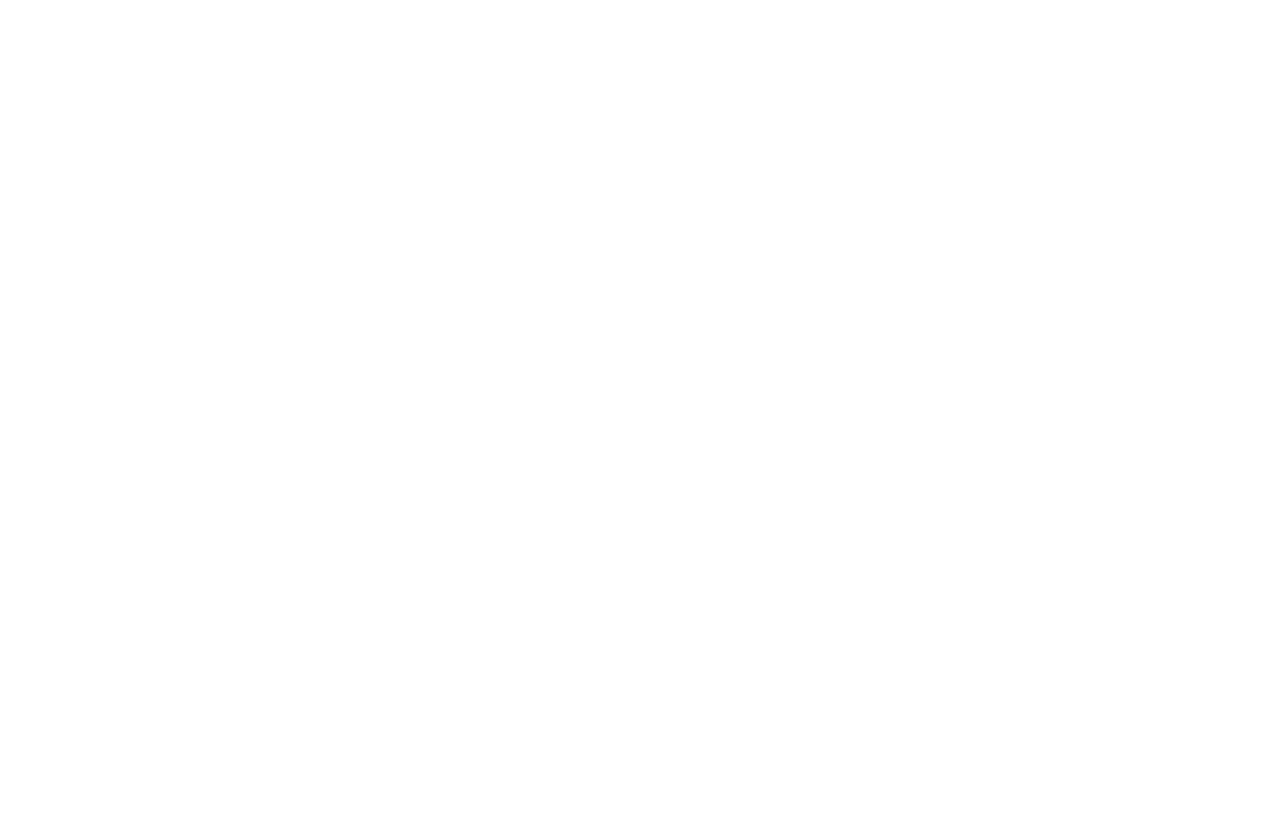
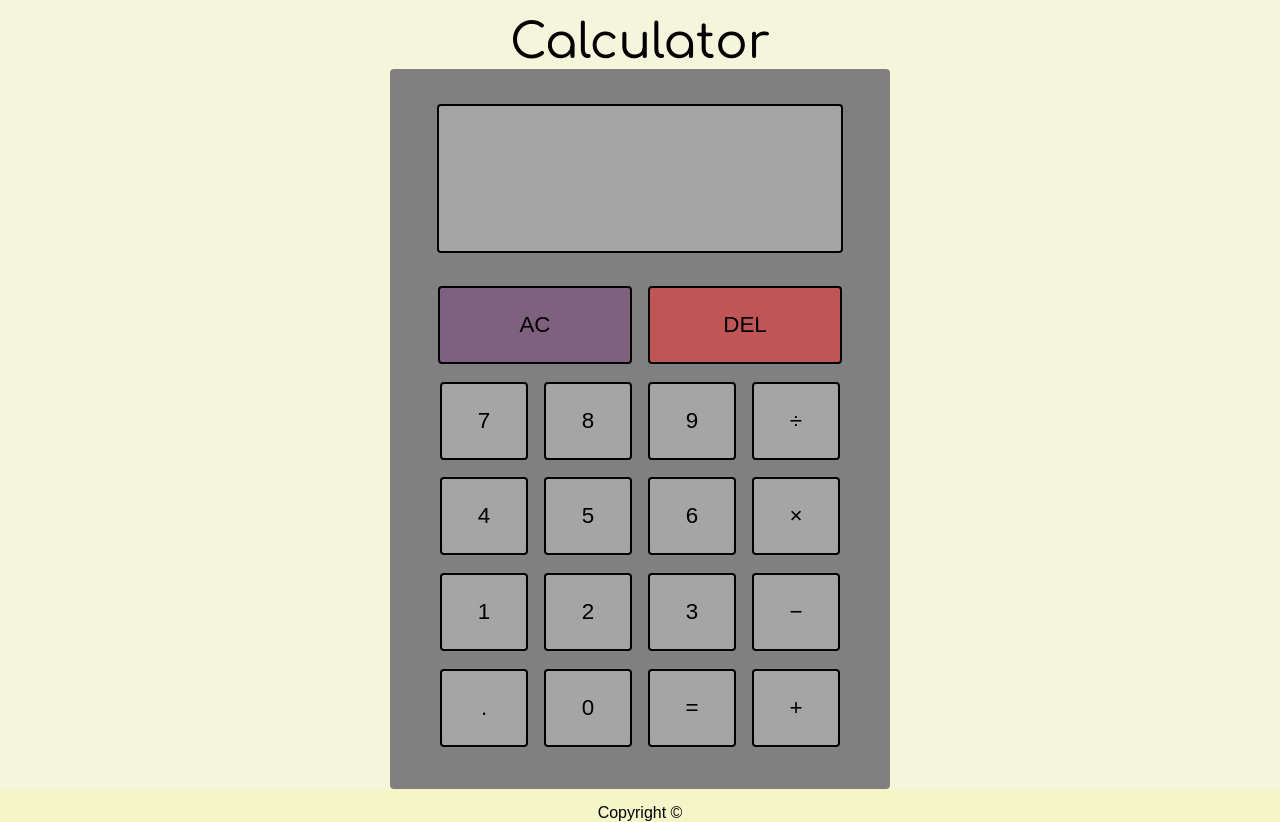
Before and after one commit to Azl23635/odin-calculator, a plain HTML site: page index.html in a window 1280 px wide. Before the commit the page ends 800 px from the top, so only its background shows below. Drawn offline with Linux system fonts and the light colour scheme.

Commit message:
style: full styling complete

```diff
--- a/index.html
+++ b/index.html
@@ -11,5 +11,33 @@
     <link rel="stylesheet" href="styles.css" />
     <script src="script.js" defer></script>
   </head>
-  <body></body>
+  <body>
+    <div class="heading">Calculator</div>
+    <div class="main">
+      <div class="calc">
+        <div class="screen"></div>
+        <div class="buttons">
+          <div class="ac normal-btn" id="ac">AC</div>
+          <div class="del normal-btn" id="del">DEL</div>
+          <div class="seven normal-btn" id="7">7</div>
+          <div class="eight normal-btn" id="8">8</div>
+          <div class="nine normal-btn" id="9">9</div>
+          <div class="divide normal-btn" id="/">÷</div>
+          <div class="four normal-btn" id="4">4</div>
+          <div class="five normal-btn" id="5">5</div>
+          <div class="six normal-btn" id="6">6</div>
+          <div class="multiply normal-btn" id="*">×</div>
+          <div class="one normal-btn" id="1">1</div>
+          <div class="two normal-btn" id="2">2</div>
+          <div class="three normal-btn" id="3">3</div>
+          <div class="subtract normal-btn" id="-">−</div>
+          <div class="dot normal-btn" id=".">.</div>
+          <div class="zero normal-btn" id="0">0</div>
+          <div class="equals normal-btn" id="=">=</div>
+          <div class="add normal-btn" id="+">+</div>
+        </div>
+      </div>
+    </div>
+    <div class="footer">Copyright ©</div>
+  </body>
 </html>
--- a/styles.css
+++ b/styles.css
@@ -0,0 +1,127 @@
+@import url('https://fonts.googleapis.com/css2?family=Comfortaa:wght@500&display=swap');
+body {
+  height: 100vh;
+  width: 100vw;
+  margin: 0;
+  padding: 0;
+  overflow: hidden;
+
+  background-color: beige;
+  font-family: sans-serif;
+  color: black;
+
+  display: flex;
+  flex-direction: column;
+  align-items: center;
+  justify-content: space-between;
+}
+
+.heading {
+  margin-top: 16px;
+  font-size: 3em;
+  font-family: 'Comfortaa', cursive;
+}
+
+.main {
+  width: 900px;
+  height: 900px;
+
+  display: flex;
+  align-items: center;
+  justify-content: center;
+}
+
+.calc {
+  width: 500px;
+  height: 720px;
+  background-color: grey;
+
+  display: flex;
+  align-items: center;
+  flex-direction: column;
+
+  border-radius: 4px;
+}
+
+.screen {
+  width: 402px;
+  height: 150px;
+  margin-top: 35px;
+  margin-bottom: 15px;
+
+  text-align: right;
+  line-height: 150px;
+
+  border: 2px solid black;
+  border-radius: 4px;
+
+  background-color: rgba(214, 214, 214, 0.418);
+}
+
+.buttons {
+  width: 450px;
+  height: 520px;
+  margin-top: 20px;
+
+  display: flex;
+  justify-content: center;
+  align-items: flex-start;
+  flex-wrap: wrap;
+  gap: 16px;
+}
+
+.normal-btn {
+  height: 74px;
+  width: 84px;
+  display: block;
+
+  margin-top: -40px;
+
+  border: 2px solid black;
+  border-radius: 4px;
+
+  text-align: center;
+  line-height: 74px;
+  font-size: 1.4em;
+
+  background-color: rgba(214, 214, 214, 0.418);
+
+  cursor: pointer;
+}
+
+.normal-btn:hover {
+  background-color: rgba(170, 170, 170, 0.418);
+}
+.normal-btn:active {
+  transform: scale(0.98);
+}
+
+.ac,
+.del {
+  width: 190px;
+
+  margin-top: -2px;
+}
+
+.ac {
+  background-color: rgba(126, 70, 126, 0.555);
+}
+.ac:hover {
+  background-color: rgba(87, 48, 87, 0.555);
+}
+
+.del {
+  background-color: rgba(240, 51, 51, 0.555);
+}
+.del:hover {
+  background-color: rgba(192, 41, 41, 0.555);
+}
+
+.footer {
+  width: 100%;
+  height: 30px;
+  padding-top: 15px;
+
+  text-align: center;
+  background-color: rgba(245, 245, 173, 0.39);
+}
```
